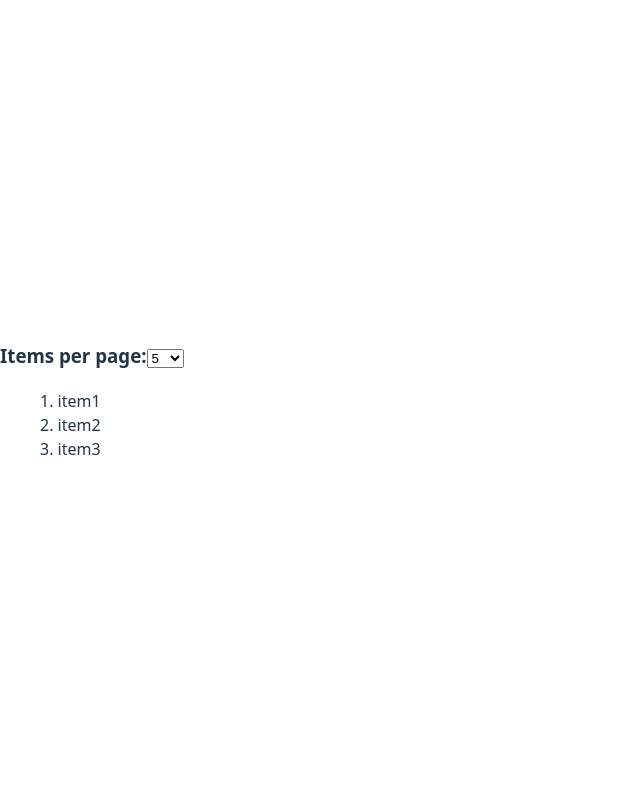
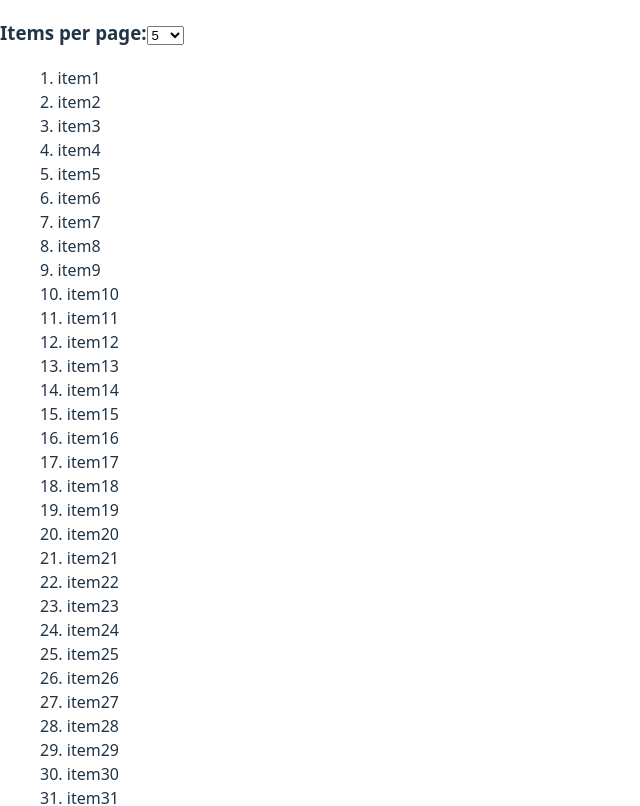
Before and after one commit to ScriptMang/lab10.2, a React (Vite) app: page / in a window 1280 px wide. Shown: the top 806 px of the page, without its empty margins (0-640 px from the left). Built offline with nearby package versions, Linux system fonts and the light colour scheme.

Commit message:
Dynamically gen 123 items for the inital item list

```diff
--- a/src/App.jsx
+++ b/src/App.jsx
@@ -3,7 +3,14 @@ import {useState} from 'react'
 import './App.css'
 
 function App() {
-  const [itemsList, setItems] = useState(["item1", "item2", "item3"]);
+  const [itemsList, setItems] = useState(()=>{
+    const tempList = []
+    for (let i=0; i < 123; i++) {
+      const itemText = `item${i+1}`
+      tempList.push(itemText);
+    }
+    return tempList;
+  });
 
   return (
     <>
```
